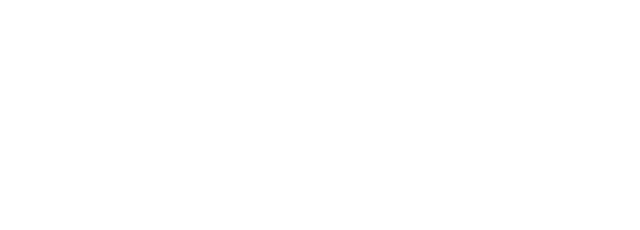
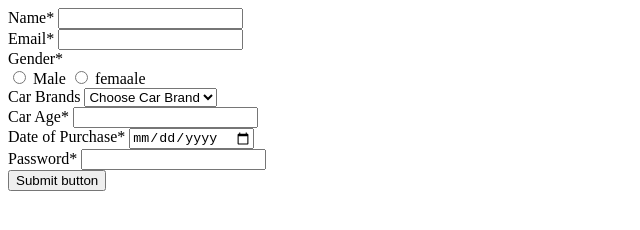
Before and after one commit to acciojob/car-insurance-form-shivam1107verma, a website: page main.html in a window 1280 px wide. Shown: the whole page, without its empty margins (0-640 px from the left). Drawn offline with Linux system fonts and the light colour scheme.

Commit message:
created a submission

```diff
--- a/main.html
+++ b/main.html
@@ -11,6 +11,44 @@
     <script type="text/javascript" src="./script.js">
 </script>
 
+		<form action="" method="post">
+
+		<label for="name">Name*</label>
+		<input type="text" id="name" required><br>
+
+		<label for="email">Email*</label>
+		<input type="email" id="email" name="email" required>
+		<br>
+
+		<label for="gender">Gender*</label><br>
+		<input type="radio" id="gender" name="gender" required> Male
+		<input type="radio" id="gender" name="gender" required> femaale
+		<br>
+
+		<label for="cars">Car Brands</label>
+		<select name="cars" id="cars">
+			<option value="brands" selected disabled>Choose Car Brand</option>
+			<option value="bmw">bmw</option>
+			<option value="audi">Audi</option>
+			<option value="mercedez">Mercedez</option>
+		</select><br>
+
+		<label for="carage">Car Age*</label>
+		<input type="number" id="carage" required name="carage">
+		<br>
+
+		<label for="dop">Date of Purchase*</label>
+		<input type="date" required name="dop" id="dop">
+		<br>
+
+		<label for="password">Password*</label>
+		<input type="password" required id="password" name="password">
+		<br>
+
+		<button type="submit">Submit button</button>
+
+	</form>
+
 </body>
 
 </html>
```
